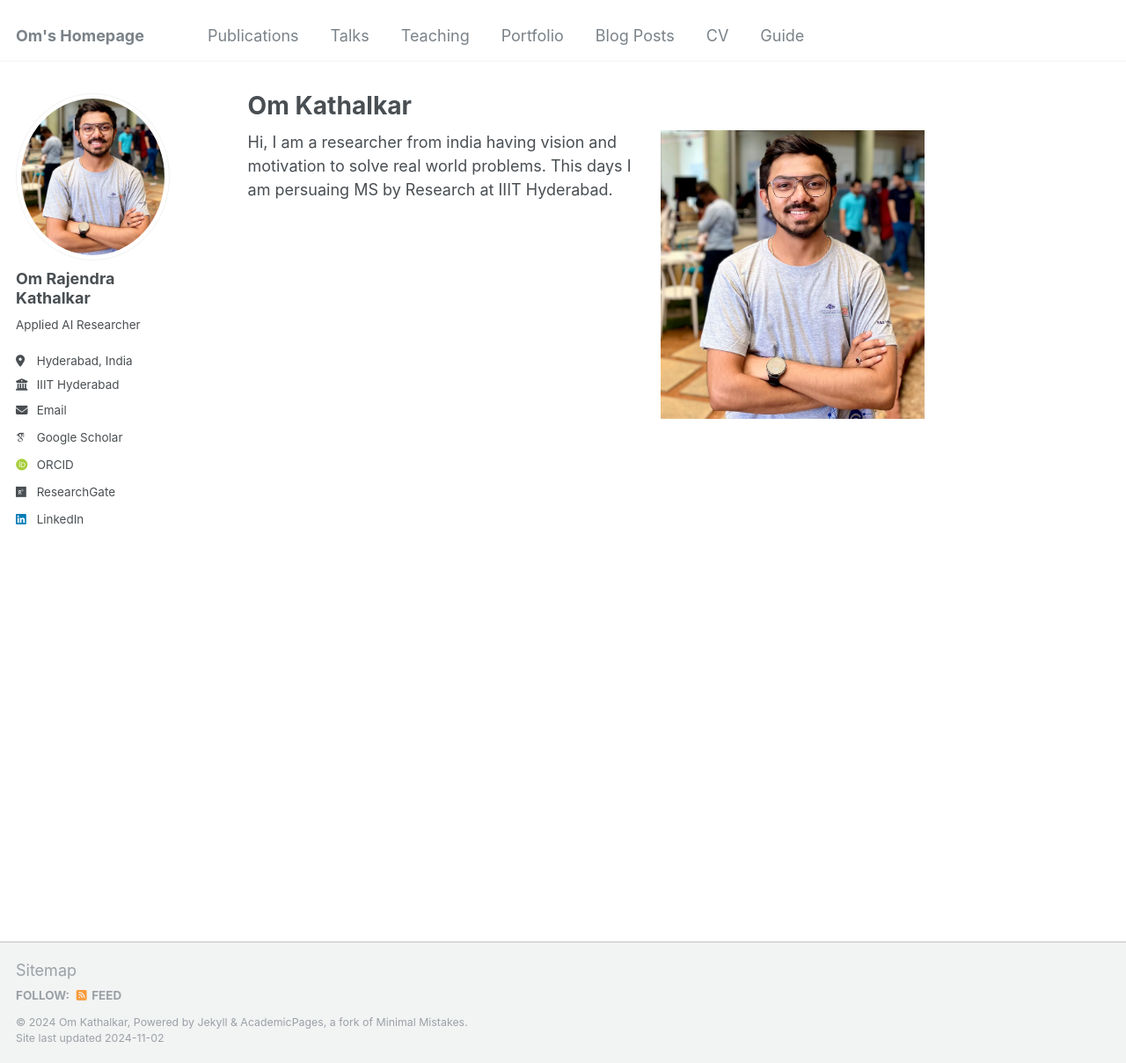
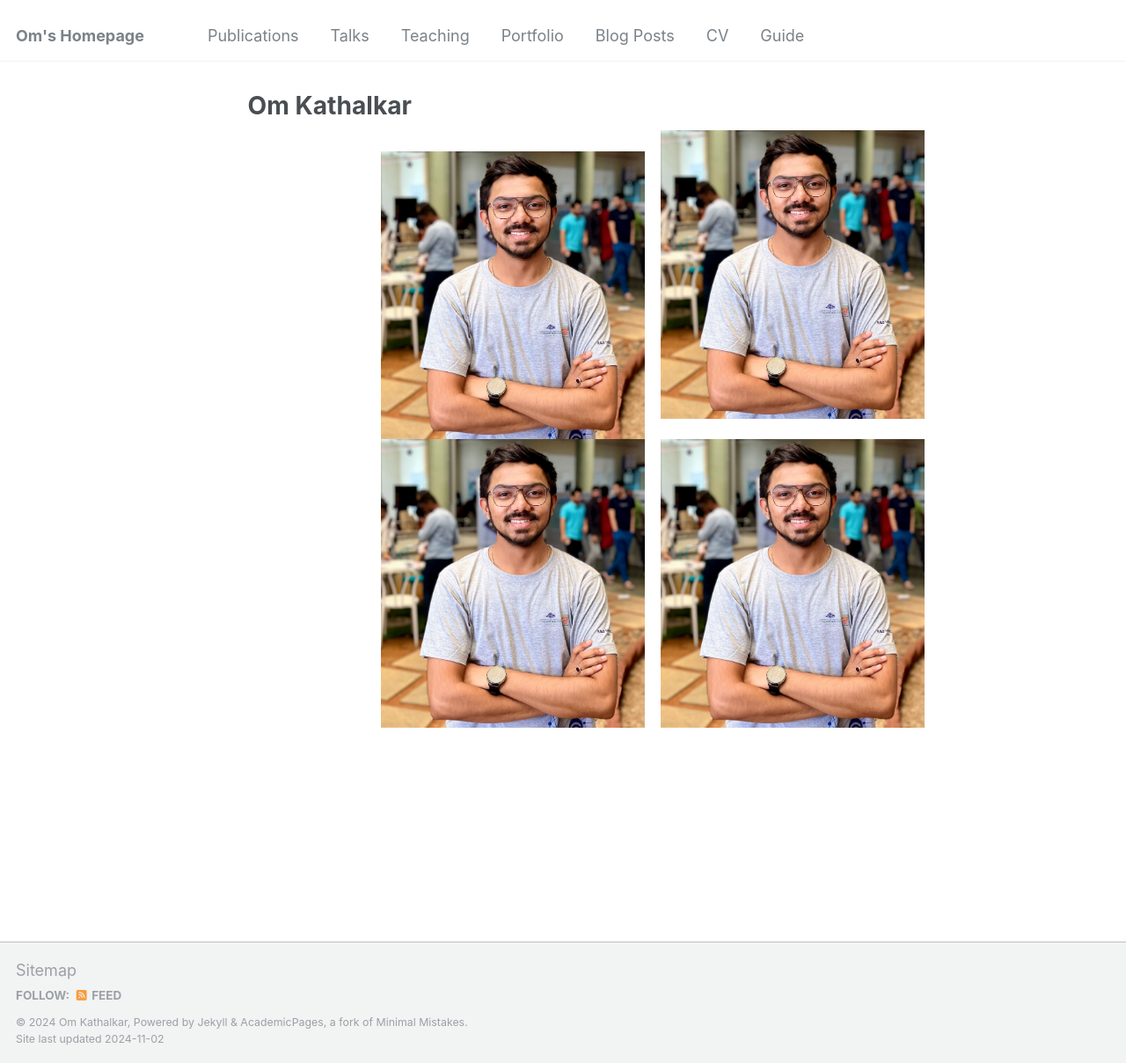
Before and after one commit to omkathalkar/omkathalkar, a Jekyll site: the page built from _pages/about.md, in a window 1280 px wide and 1208 px high. Shown: the whole window at 88% size. Built offline with Jekyll 4.4.1, drawn with Linux system fonts in a browser that asks for light colours; some web fonts are replaced.

Commit message:
Update about.md

```diff
--- a/_pages/about.md
+++ b/_pages/about.md
@@ -1,11 +1,20 @@
 ---
 permalink: /
 title: "Om Kathalkar"
-author_profile: true
+author_profile: false
 redirect_from:
   - /about/
   - /about.html
 ---
 
+<!-- Option 1: Using absolute path -->
 ![om](/images/IMG_6808.jpeg){: .align-right width="300px"}
-Hi, I am a researcher from india having vision and motivation to solve real world problems. This days I am persuaing MS by Research at IIIT Hyderabad.
+
+<!-- Option 2: Using relative path -->
+![om](../images/IMG_6808.jpeg){: .align-right width="300px"}
+
+<!-- Option 3: Using site.baseurl -->
+![om]({{ site.baseurl }}/images/IMG_6808.jpeg){: .align-right width="300px"}
+
+<!-- Option 4: Using site.url -->
+![om]({{ site.url }}/images/IMG_6808.jpeg){: .align-right width="300px"}
```
